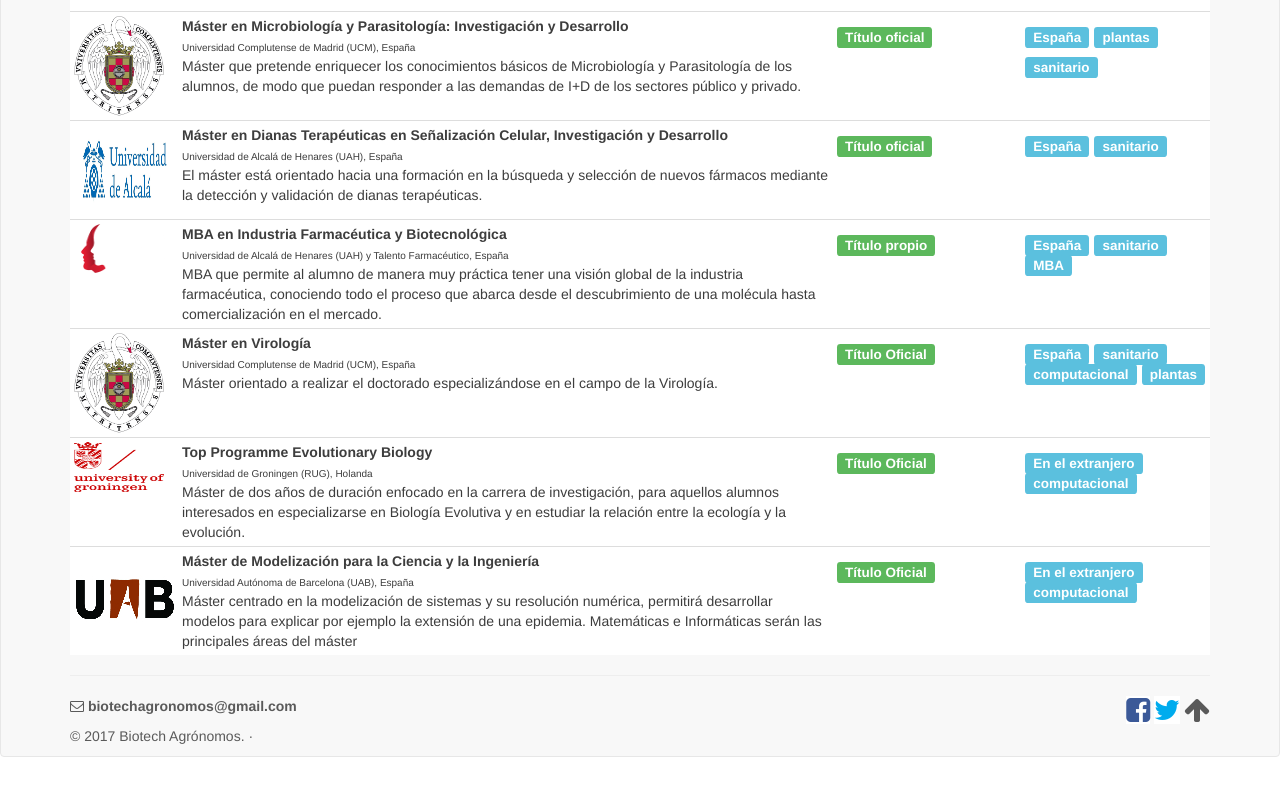
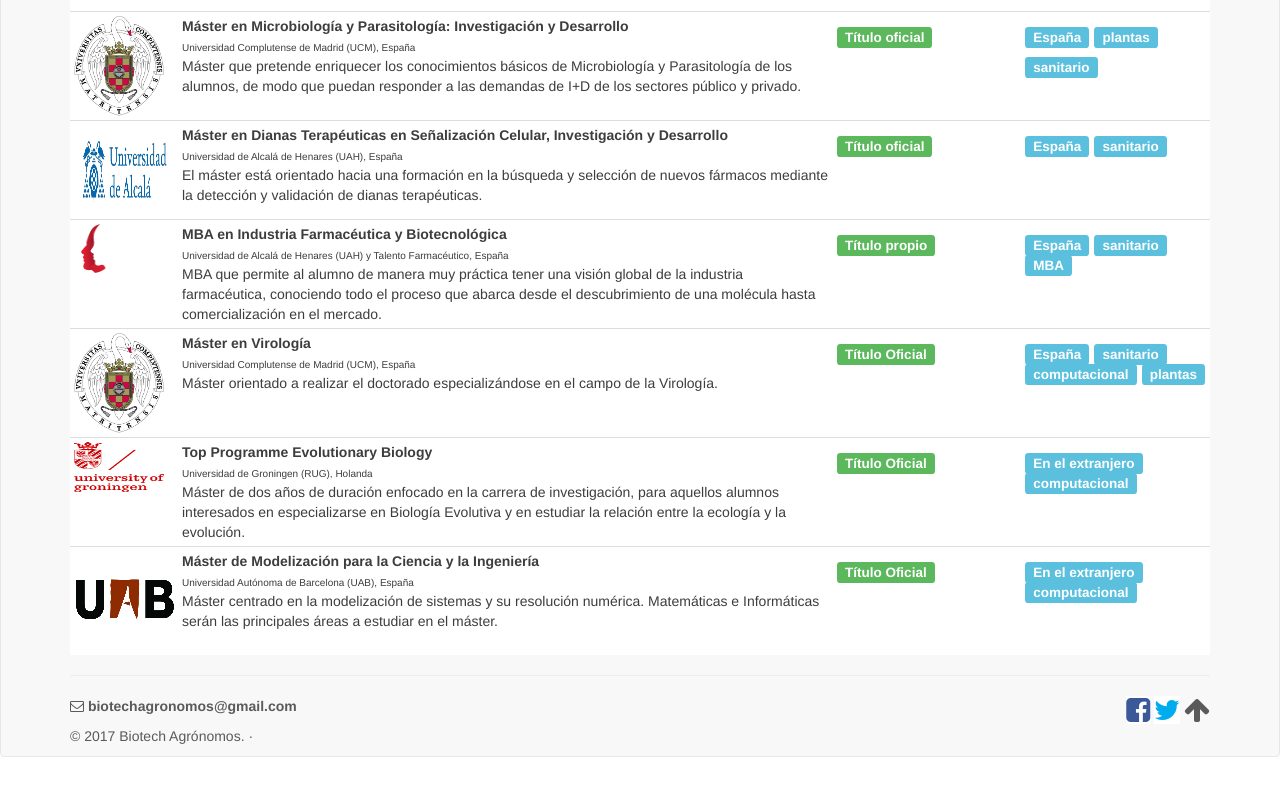
Before and after one commit to biotechagronomos/biotechagronomos.github.io, a plain HTML site: page masteres.html in a window 1280 px wide. Shown: the part 2021-2816 px from the top of the page. Drawn offline with Linux system fonts and the light colour scheme.

Commit message:
Update masteres.html

```diff
--- a/masteres.html
+++ b/masteres.html
@@ -431,8 +431,8 @@
                 <td><a href="http://www.uab.cat/web/informacion-academica-de-los-masteres-oficiales/la-oferta-de-masteres-oficiales/informacion-general/modelizacion-para-la-ciencia-y-la-ingenieria-/-modelling-for-science-and-engineering-1096480309770.html?param1=1307112830469">
 			<strong>Máster de Modelización para la Ciencia y la Ingeniería</strong></a>
 				<br><span style="font-size: 10px;">Universidad Autónoma de Barcelona (UAB), España</span><br>
-				Máster centrado en la modelización de sistemas y su resolución numérica, permitirá desarrollar modelos para explicar
-			por ejemplo la extensión de una epidemia. Matemáticas e Informáticas serán las principales áreas del máster
+				Máster centrado en la modelización de sistemas y su resolución numérica. Matemáticas e Informáticas
+			serán las principales áreas a estudiar en el máster.
 			</td>
                 <td><h4><span class="label label-pill label-success">Título Oficial</span></h4></td>
                 <td>
```
